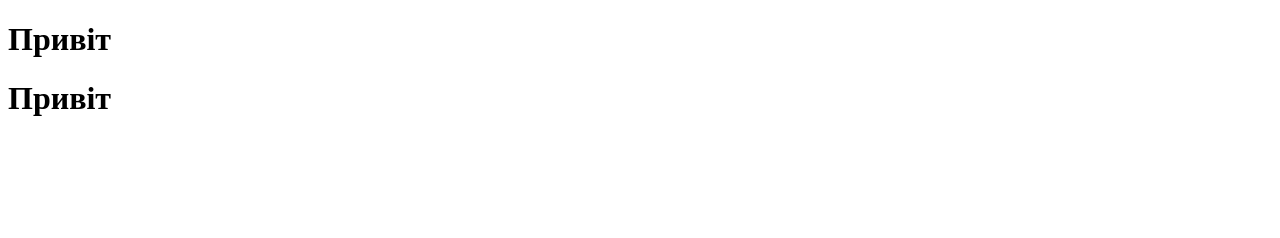
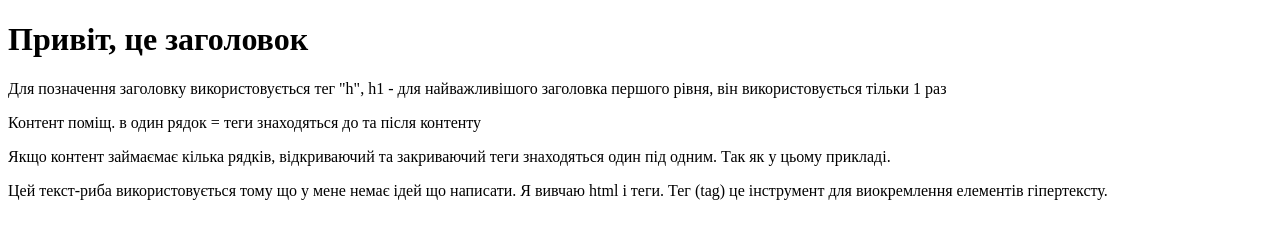
Before and after one commit to Ppylypiuk/Tutorial, a plain HTML site: page index.html in a window 1280 px wide. Drawn offline with Linux system fonts and the light colour scheme.

Commit message:
# it is tutorial file

```diff
--- a/index.html
+++ b/index.html
@@ -7,7 +7,20 @@
     <title>Document</title>
   </head>
   <body>
-    <h1>Привіт</h1>
-    <h1>Привіт</h1>
+    <h1>Привіт, це заголовок</h1>
+    <p>
+      Для позначення заголовку використовується тег "h", h1 - для найважливішого
+      заголовка першого рівня, він використовується тільки 1 раз
+    </p>
+    <p>Контент поміщ. в один рядок = теги знаходяться до та після контенту</p>
+    <p>
+      Якщо контент займаємає кілька рядків, відкриваючий та закриваючий теги
+      знаходяться один під одним. Так як у цьому прикладі.
+    </p>
+    <p>
+      Цей текст-риба використовується тому що у мене немає ідей що написати. Я
+      вивчаю html і теги. Тег (tag) це інструмент для виокремлення елементів
+      гіпертексту.
+    </p>
   </body>
 </html>
```
